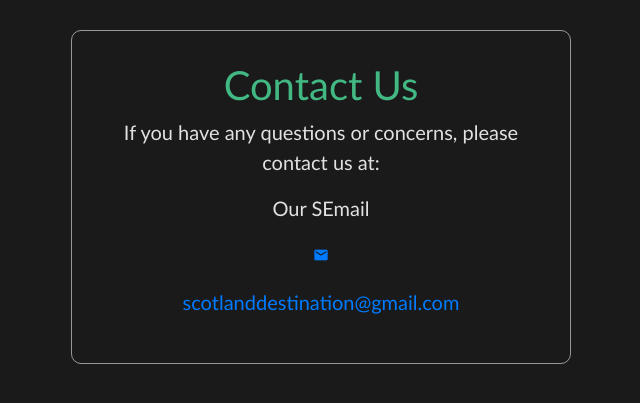
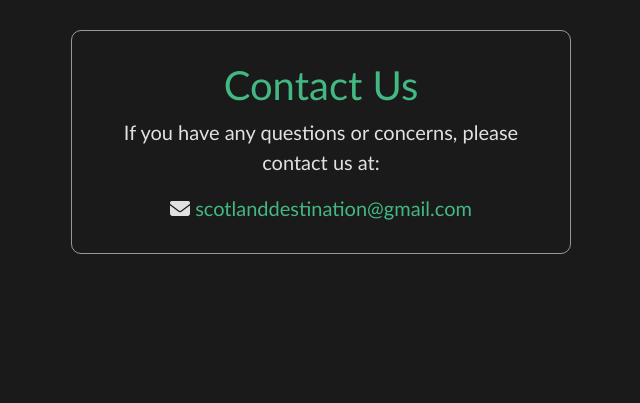
Before and after one commit to lltrx/WAD2-Team-15E, a Django app: page /help/ in a window 1280 px wide. Shown: the part 70-473 px from the top of the page, without its empty margins (319-959 px from the left). Run offline with Django 4.2, Linux system fonts and the light colour scheme; some libraries are stand-ins or nearby versions.

Commit message:
Help page change

```diff
--- a/templates/destination/help.html
+++ b/templates/destination/help.html
@@ -7,14 +7,8 @@
   <div>
     <p> If you have any questions or concerns, please contact us at:</p>
 
-
-<p>
-  Our SEmail <a href="mailto: scotlanddestination@gmail.com ">
-    <span class="material-icons">
-      mail
-      </span></span>
-  </a>
-  <a href="mailto:scotlanddestination@gmail.com ">
+    <i class="fa-solid fa-envelope"></i>
+    <a style="color: #42b883" href="mailto:scotlanddestination@gmail.com ">
       scotlanddestination@gmail.com </a>
 
 
```
Lines whose indentation alone changed are shown as unchanged.
